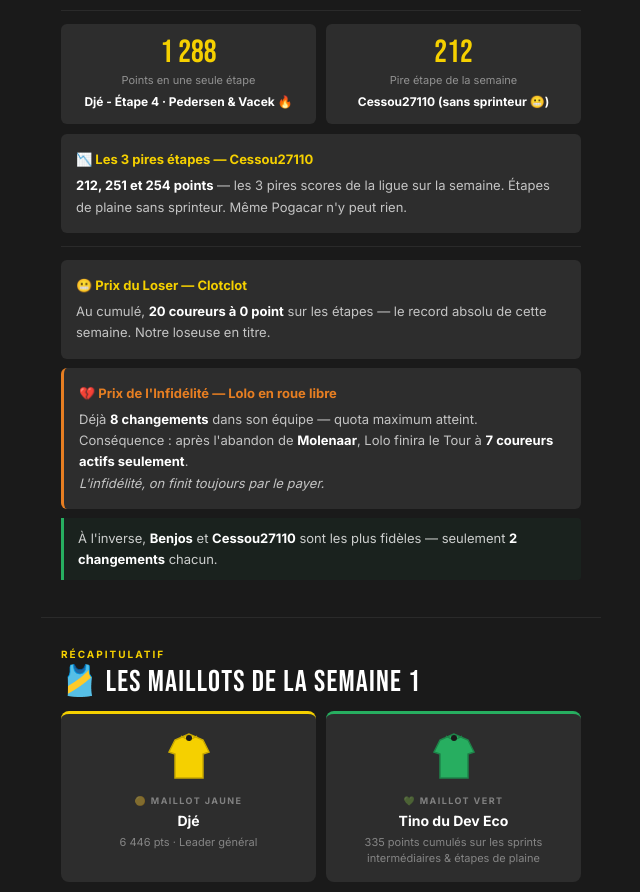
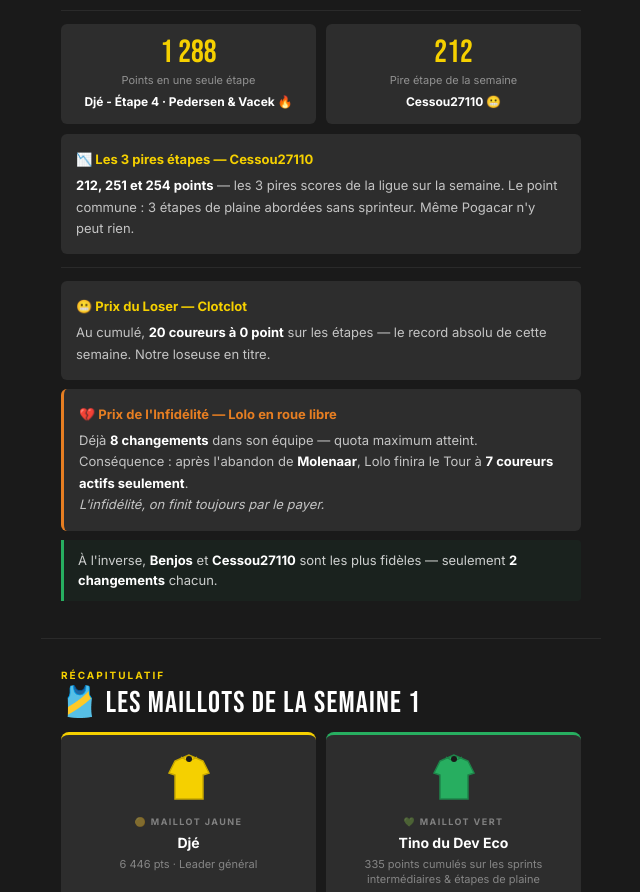
Before and after one commit to TinoduDevEco/Fantasy2026_semaine1, a plain HTML site: page index.html in a window 1280 px wide. Shown: the part 3137-4029 px from the top of the page, without its empty margins (319-959 px from the left). Drawn offline with Linux system fonts and the light colour scheme.

Commit message:
Revise text for clarity in index.html
Updated the text to remove 'sans sprinteur' and clarify the description of the worst scores.

```diff
--- a/index.html
+++ b/index.html
@@ -280,12 +280,12 @@
     <div class="stat-card">
       <div class="stat-val">212</div>
       <div class="stat-label">Pire étape de la semaine</div>
-      <div class="stat-who">Cessou27110 (sans sprinteur 😬)</div>
+      <div class="stat-who">Cessou27110 😬</div>
     </div>
   </div>
   <div class="card" style="margin-top:10px">
     <div class="card-title">📉 Les 3 pires étapes — Cessou27110</div>
-    <div class="card-body"><strong>212, 251 et 254 points</strong> — les 3 pires scores de la ligue sur la semaine. Étapes de plaine sans sprinteur. Même Pogacar n'y peut rien.</div>
+    <div class="card-body"><strong>212, 251 et 254 points</strong> — les 3 pires scores de la ligue sur la semaine. Le point commune : 3 étapes de plaine abordées sans sprinteur. Même Pogacar n'y peut rien.</div>
   </div>
   <div class="divider"></div>
   <div class="card">
```
